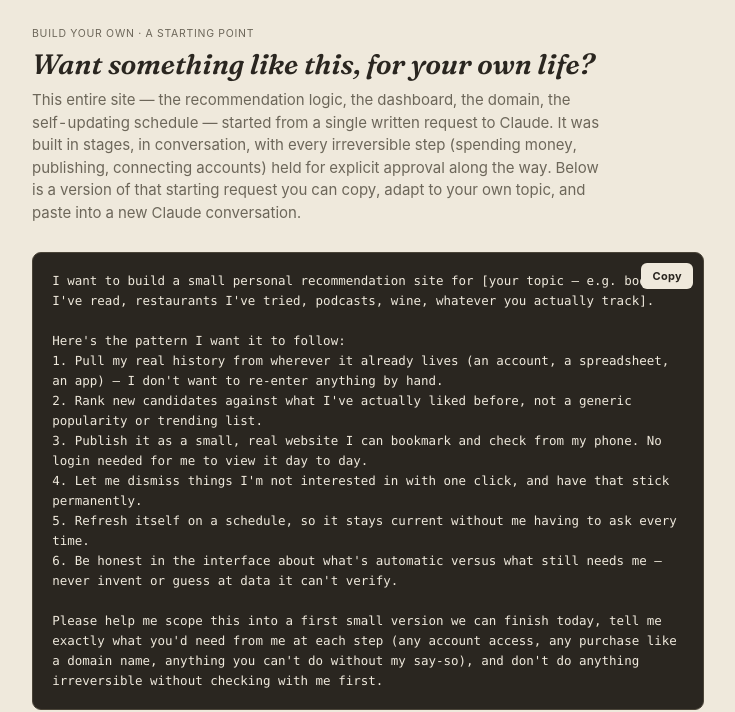
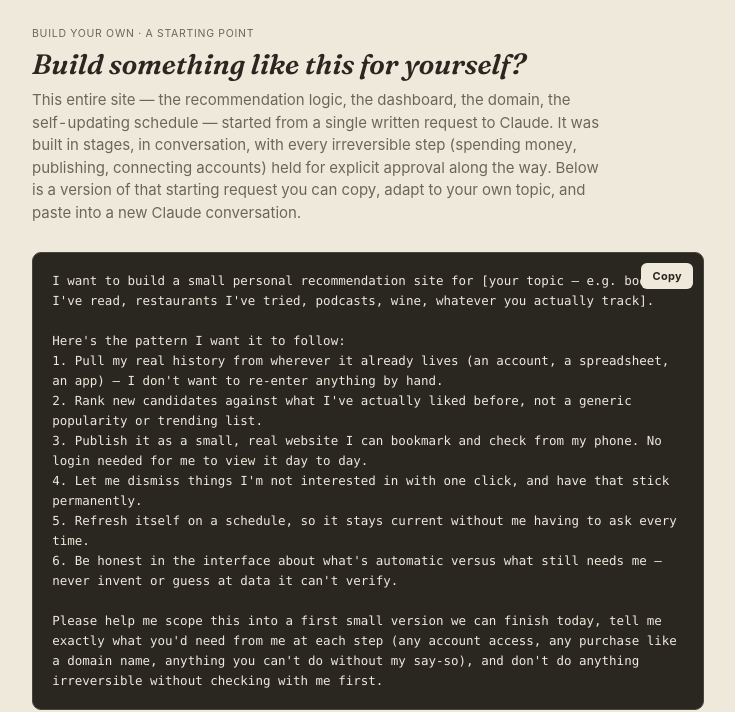
Before and after one commit to snesbitt/streaming-scout, a website: page start.html in a window 1280 px wide. Shown: the part 124-836 px from the top of the page, without its empty margins (272-1007 px from the left). Drawn offline with Linux system fonts and the light colour scheme.

Commit message:
Tighten Build Your Own headline

```diff
--- a/start.html
+++ b/start.html
@@ -68,7 +68,7 @@
 <main>
   <div class="wrap">
     <p class="eyebrow">Build your own · a starting point</p>
-    <h1 class="page-title">Want something like this, for your own life?</h1>
+    <h1 class="page-title">Build something like this for yourself?</h1>
     <p class="lede">This entire site — the recommendation logic, the dashboard, the domain, the self-updating schedule — started from a single written request to Claude. It was built in stages, in conversation, with every irreversible step (spending money, publishing, connecting accounts) held for explicit approval along the way. Below is a version of that starting request you can copy, adapt to your own topic, and paste into a new Claude conversation.</p>
 
     <div class="prompt-box">
```
